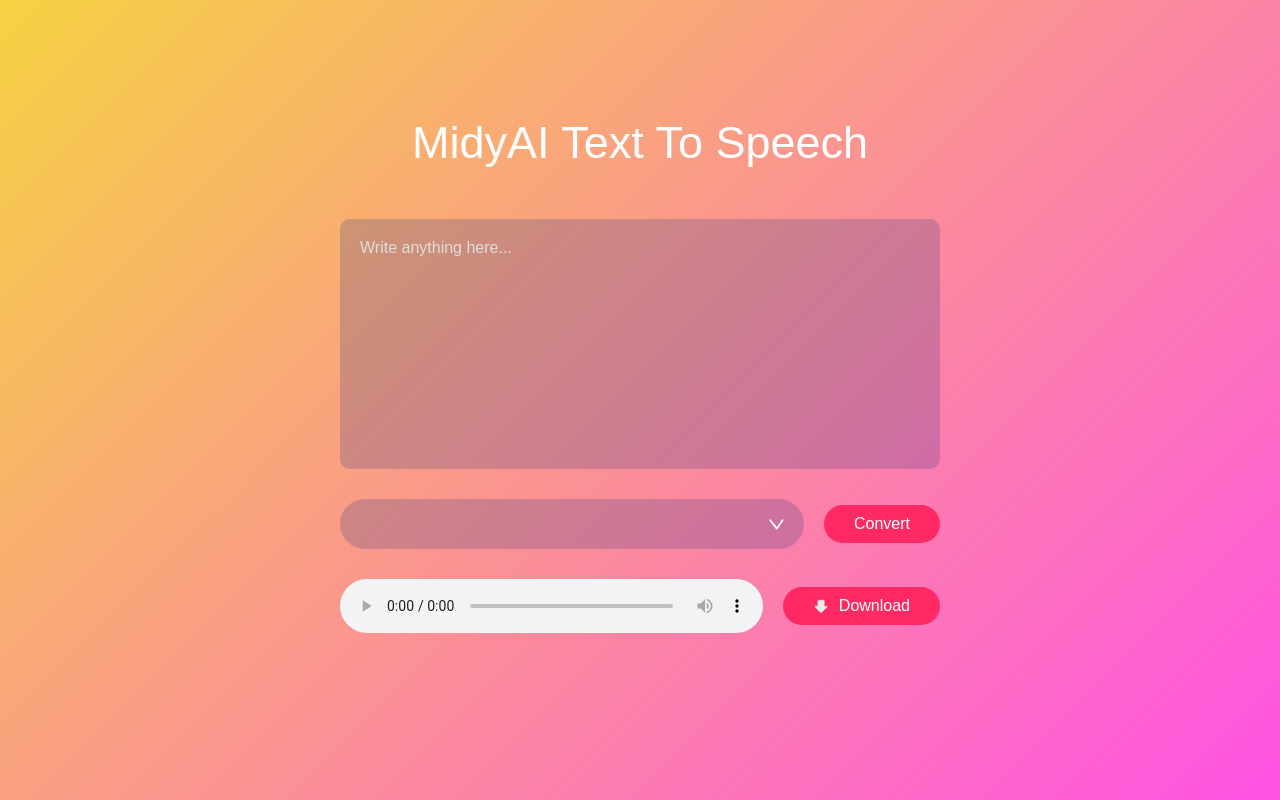
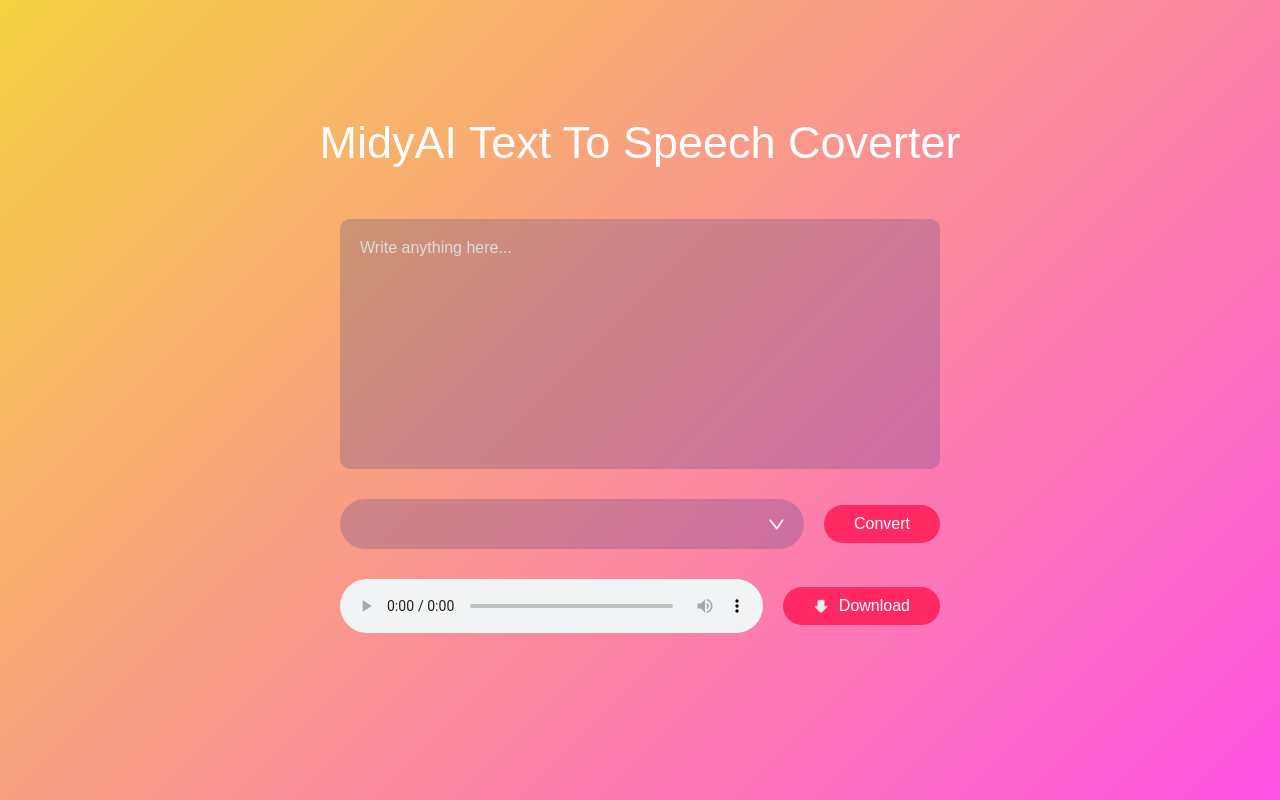
Before and after one commit to ArtfulpixOfficial/Text-To-Speech-Converter, a website: page index.html in a window 1280 px wide. Drawn offline with Linux system fonts and the light colour scheme; no server answers.

Commit message:
Update index.html

```diff
--- a/index.html
+++ b/index.html
@@ -7,7 +7,7 @@
   </head>
   <body>
     <div class="hero">
-      <h1>MidyAI Text To Speech</h1>
+      <h1>MidyAI Text To Speech Coverter</h1>
       <textarea placeholder="Write anything here..." id="input-text"></textarea>
       <div class="row">
         <select id="voice-selector"></select>
```
